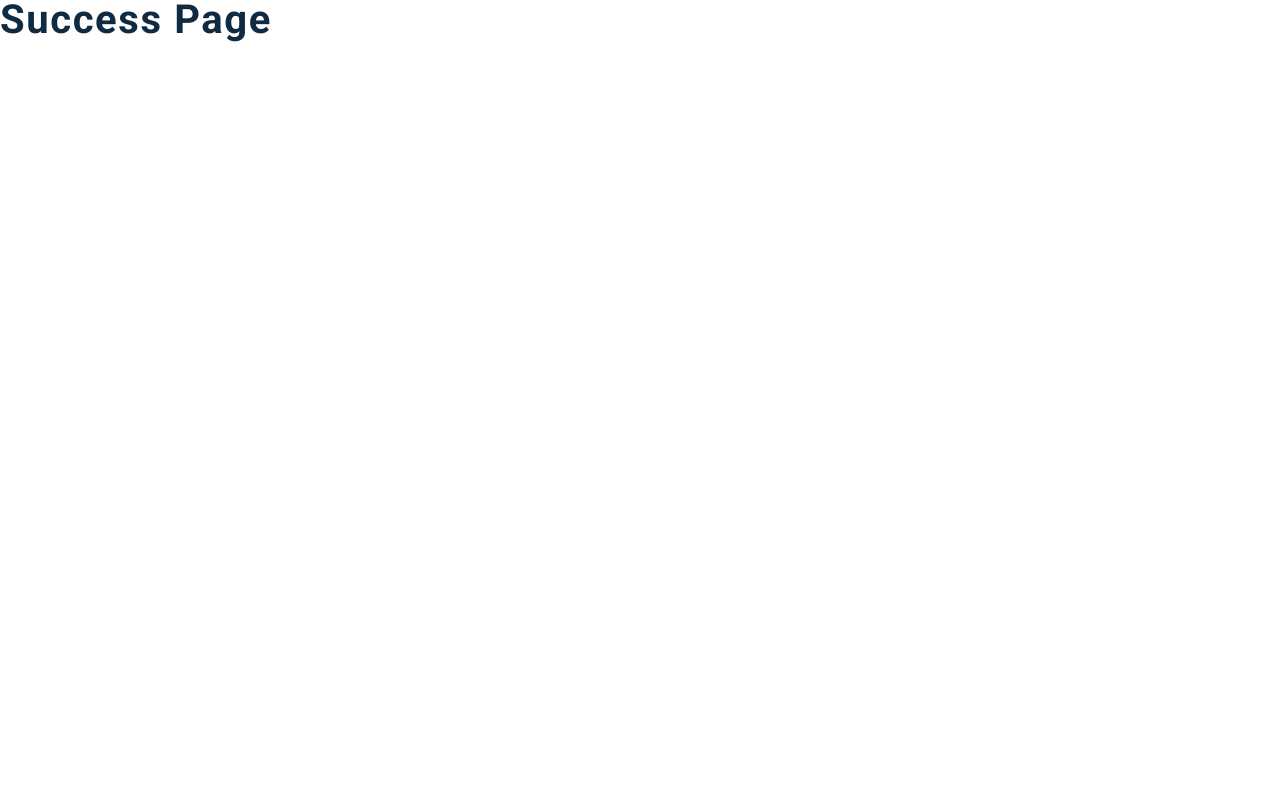
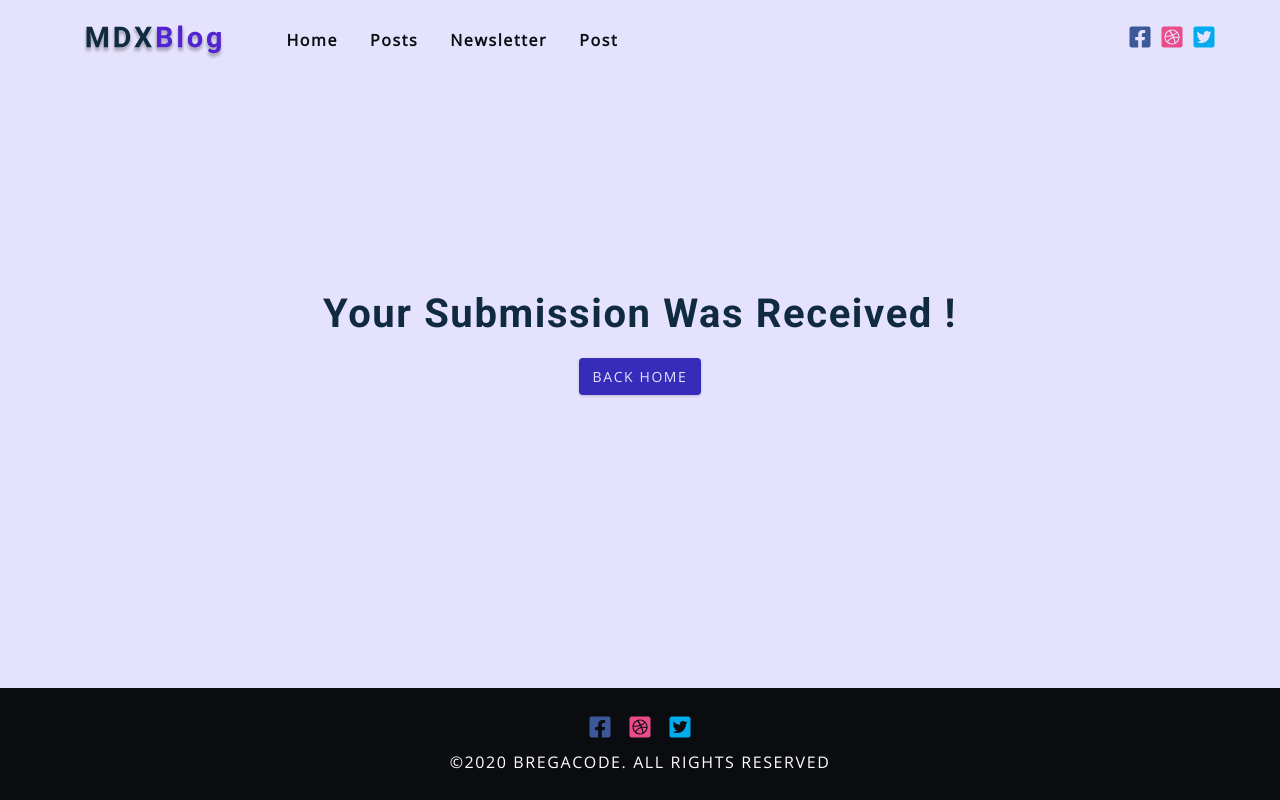
Before and after one commit to bregarulai/gatsby-mdx-blog, a Gatsby site: page /success in a window 1280 px wide. Built offline with nearby package versions, Linux system fonts and the light colour scheme; Gatsby itself is replaced by a stand-in of ours.

Commit message:
setup form to collect data for netlify and created success page

```diff
--- a/src/pages/success.js
+++ b/src/pages/success.js
@@ -2,7 +2,18 @@ import React from 'react'
 import Layout from '../components/Layout'
 import { Link } from 'gatsby'
 const Success = () => {
-  return <h2>success page</h2>
+  return (
+    <Layout>
+      <section className="success-page">
+        <div className="page-center">
+          <h2>Your submission was received !</h2>
+          <Link to="/" className="btn">
+            back home
+          </Link>
+        </div>
+      </section>
+    </Layout>
+  )
 }
 
 export default Success
```
Also changed, not shown: src/pages/newsletter.js (+10 -1 lines).
